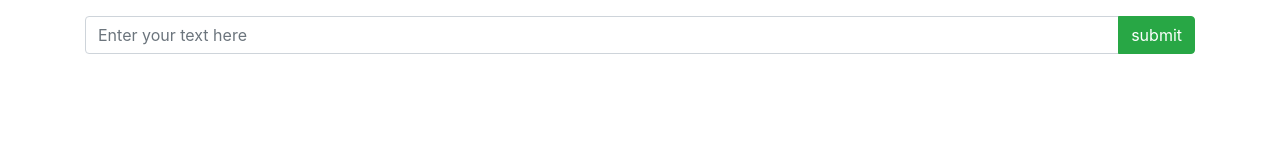
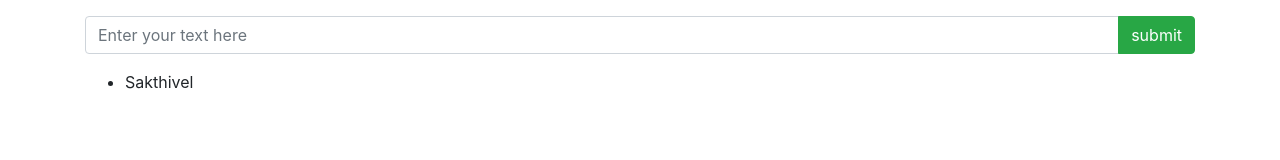
Before and after one commit to sakthivel9963/to-do-list, a React (Create React App) app: page / in a window 1280 px wide. Shown: the part 128-288 px from the top of the page. Built offline with nearby package versions, Linux system fonts and the light colour scheme.

Commit message:
list has been dispaly

```diff
--- a/src/App.js
+++ b/src/App.js
@@ -61,6 +61,13 @@ class App extends Component {
             </div>
           </div>
         </div>
+        <div className="container">
+          <ul>
+            {this.state.to_do_list.map((key, index) => {
+              return <li key={index}>{key.value}</li>;
+            })}
+          </ul>
+        </div>
       </div>
     );
   }
```
Also changed, not shown: 1 other file (tests, documents, lock files or other folders).
